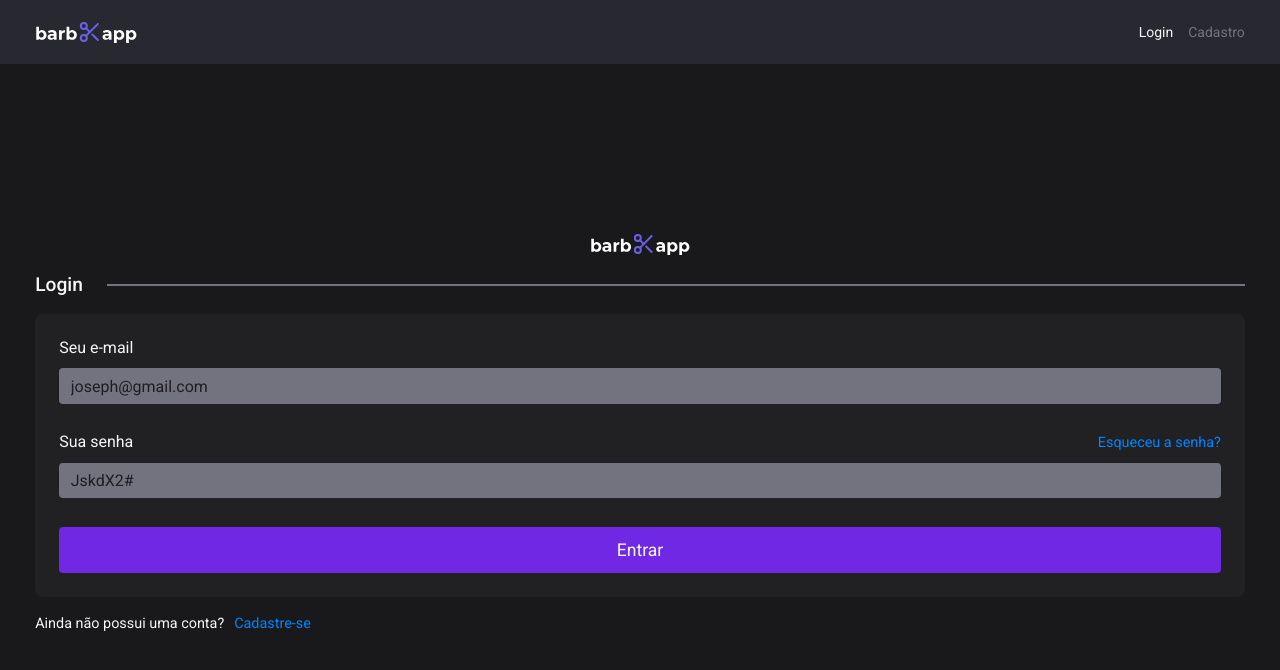
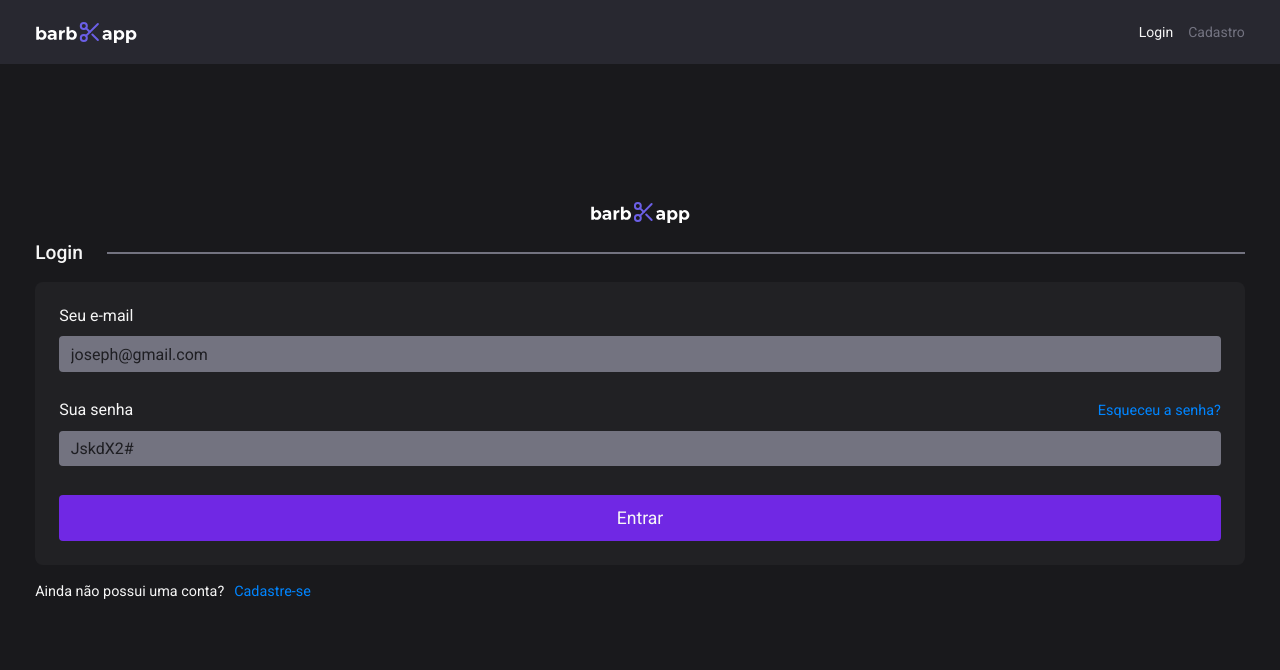
Before and after one commit to luisgustavoTbarbosa/barbApp, a Vue app: page /login in a window 1280 px wide. Shown: the top 670 px of the page. Built offline with nearby package versions, Linux system fonts and the light colour scheme.

Commit message:
fix height in login page

```diff
--- a/src/components/Navbar.vue
+++ b/src/components/Navbar.vue
@@ -4,7 +4,7 @@
       <img class="logo" src="@/assets/logo.svg" alt="Logo">
     </router-link>
     <div class="routes">
-      <router-link to="/login">Login</router-link>
+      <router-link to="/login" class="loginLink">Login</router-link>
       <router-link to="/signup">Cadastro</router-link>
     </div>
   </nav>
@@ -21,10 +21,15 @@
     display: flex;
     align-items: center;
     justify-content: space-between;
+    width: 100%;
     height: 4rem;
     padding: 0 2.2rem;
     background: #282830;
     color: #737380;
+
+    &:has(.loginLink.router-link-active) {
+      position: fixed;
+    }
 
     .logo-container {
       height: 1.5rem;
--- a/src/views/LoginView.vue
+++ b/src/views/LoginView.vue
@@ -1,9 +1,7 @@
 <template>
   <main>
     <img class="logo" src="@/assets/logo.svg" alt="Logo">
-
     <h1>Login</h1>
-
     <div class="login-container">
       <label for="inputMail">Seu e-mail</label>
       <input id="inputMail" type="email" placeholder="joseph@gmail.com">
@@ -11,7 +9,6 @@
       <input id="inputPassword" type="password" placeholder="JskdX2#">
       <button>Entrar</button>
     </div>
-
     <p>Ainda não possui uma conta? <router-link to="/signup" class="signup">Cadastre-se</router-link></p>
   </main>
 </template>
@@ -29,7 +26,7 @@
     align-items: center;
     justify-content: center;
     padding: 0 2.2rem;
-    height: calc(100vh - 4rem);
+    height: 100vh;
     background: #19191C;
 
     .logo {
```
